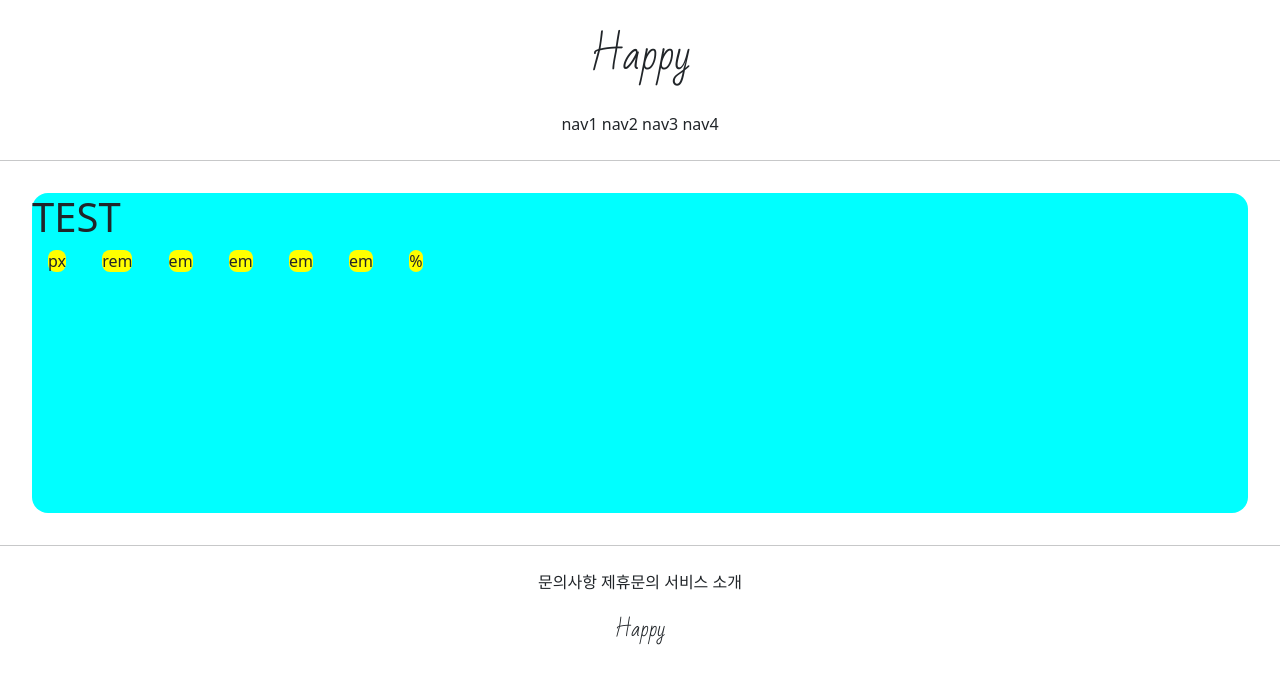
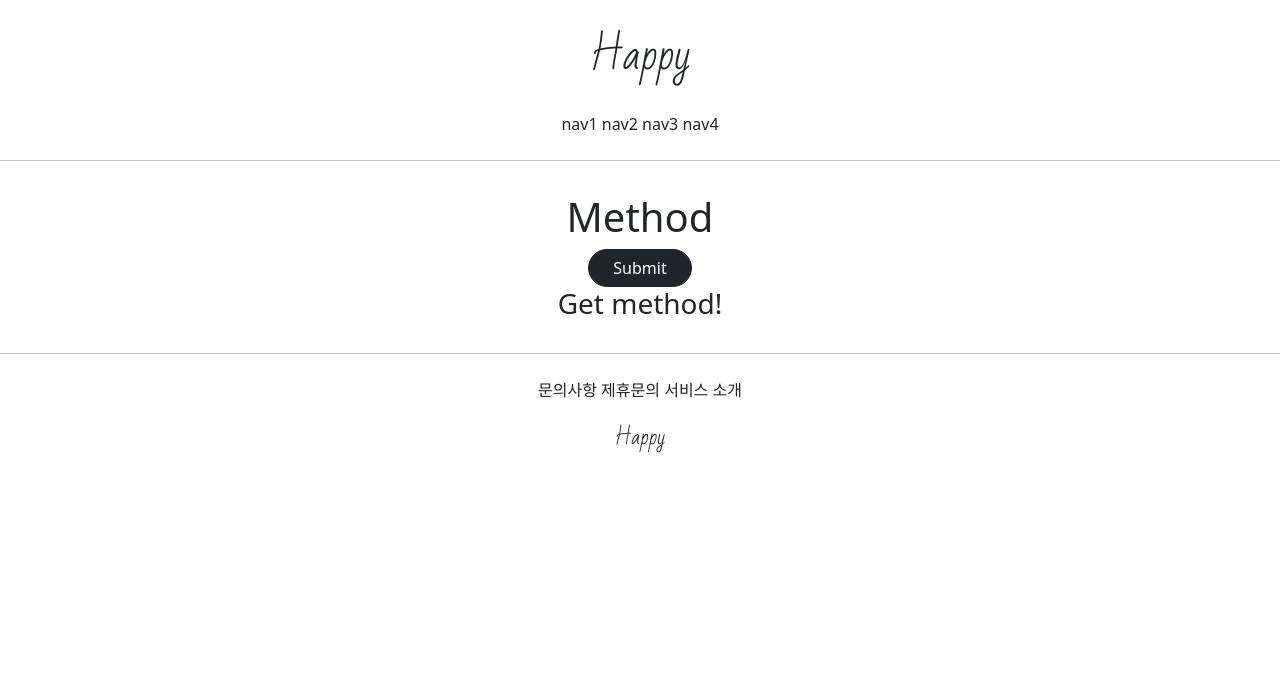
Before and after one commit to wer319452/asdf-1, a Django app: page /accounts/hello_world/ in a window 1280 px wide. Shown: the top 684 px of the page. Run offline with Django 3.2, Linux system fonts and the light colour scheme; parts of the project's set-up code (start-up, migrations or seed data) failed here and were passed over.

Commit message:
7.8 class commit 3

```diff
--- a/accountapp/templates/accountapp/hello_world.html
+++ b/accountapp/templates/accountapp/hello_world.html
@@ -2,28 +2,14 @@
 
 {% block content %}
 
-    <style>
-        .testing{
-            background-color: yellow;
-            margin: 1rem;
-            height: 48px;
-            width:  48px;
-            border-radius: .5rem;
-            display: inline;
-        }
-    </style>
+    <div style="margin: 2rem; text-align: center">
+        <h1>Method</h1>
 
-    <div style="height: 20rem; background-color: aqua;
-    margin: 2rem; border-radius: 1rem;">
-        <h1>TEST</h1>
+        <form action="/accounts/hello_world/" method="post">
+            {% csrf_token %}
+            <input type="submit", class="btn btn-dark rounded-pill px-4">
+        </form>
 
-        <div class="testing" style="height: 48px; width: 48px;">px</div>
-        <div class="testing" style="height: 3rem; width: 3rem;">rem</div>
-        <div class="testing" style="height: 3em; width: 3em;">em</div>
-        <div class="testing" style="height: 3em; width: 3em;">em</div>
-        <div class="testing" style="height: 3em; width: 3em;">em</div>
-        <div class="testing" style="height: 3em; width: 3em;">em</div>
-        <div class="testing" style="height: 30%; width: 30%;">%</div>
-
+        <h3>{{ text }}</h3>
     </div>
 {% endblock %}
--- a/accountapp/views.py
+++ b/accountapp/views.py
@@ -4,4 +4,9 @@ from django.shortcuts import render
 # Create your views here.
 
 def hello_world(request):
-    return render(request, 'accountapp/hello_world.html')
+    if request.method == "POST":
+        return render(request, 'accountapp/hello_world.html',
+                      context={'text':'Post method!'})
+    else:
+        return render(request, 'accountapp/hello_world.html',
+                      context={'text': 'Get method!'})
```
